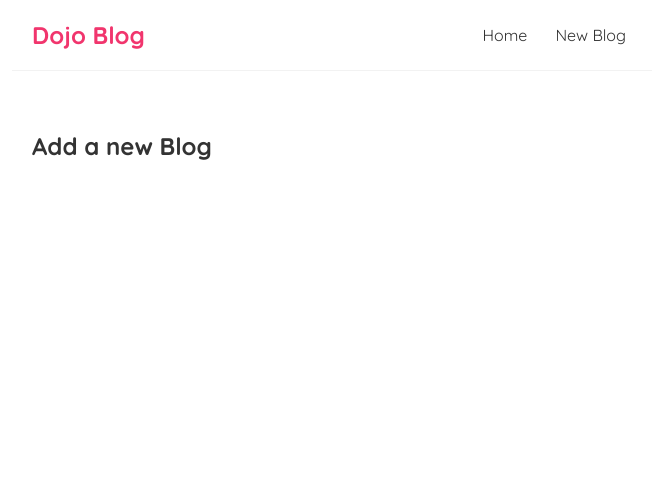
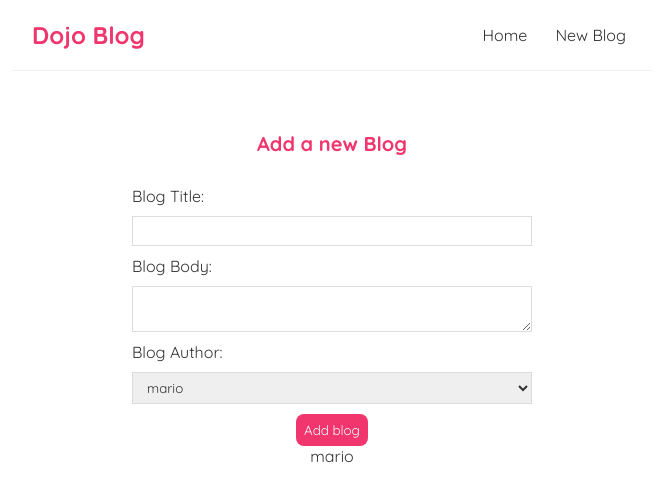
Before and after one commit to famasboy888/ReactJs_course, a React (Create React App) app in the folder day-02/dojo-blog/: page /create in a window 1280 px wide. Shown: the top 502 px of the page, without its empty margins (308-964 px from the left). Built offline with nearby package versions, Linux system fonts and the light colour scheme.

Commit message:
Adding forms

```diff
--- a/day-02/dojo-blog/src/Create.js
+++ b/day-02/dojo-blog/src/Create.js
@@ -1,9 +1,41 @@
+import { useState } from "react";
+
 const Create = () => {
+    const [title, setTitle] = useState("");
+    const [body, setBody] = useState("");
+    const [author, setAuthor] = useState("mario");
+
     return (
         <div className="create">
             <h2>Add a new Blog</h2>
+            <form>
+                <label>Blog Title:</label>
+                <input
+                    type="text"
+                    required
+                    value={title}
+                    onChange={(e)=>(setTitle(e.target.value))} />
+                <label>Blog Body:</label>
+                <textarea
+                    required
+                    value={body}
+                    onChange={(e)=>(setBody(e.target.value))}>
+                </textarea>
+                <label>Blog Author:</label>
+                <select
+                    value={author}
+                    onChange={(e)=>(setAuthor(e.target.value))}>
+                    <option value="mario">mario</option>
+                    <option value="yoshi">yoshi</option>
+                    <option value="wario">wario</option>
+                </select>
+                <button>Add blog</button>
+                <p>{title}</p>
+                <p>{body}</p>
+                <p>{author}</p>
+            </form>
         </div>
-     );
+    );
 }
 
 export default Create;
--- a/day-02/dojo-blog/src/index.css
+++ b/day-02/dojo-blog/src/index.css
@@ -69,3 +69,35 @@
   border-radius: 8px;
   cursor: pointer;
 }
+
+/* create new blog form */
+.create {
+  max-width: 400px;
+  margin: 0 auto;
+  text-align: center;
+}
+.create label {
+  text-align: left;
+  display: block;
+}
+.create h2 {
+  font-size: 20px;
+  color: #f1356d;
+  margin-bottom: 30px;
+}
+.create input, .create textarea, .create select {
+  width: 100%;
+  padding: 6px 10px;
+  margin: 10px 0;
+  border: 1px solid #ddd;
+  box-sizing: border-box;
+  display: block;
+}
+.create button {
+  background: #f1356d;
+  color: #fff;
+  border: 0;
+  padding: 8px;
+  border-radius: 8px;
+  cursor: pointer;
+}
```
Also changed, not shown: 1 other file (tests, documents, lock files or other folders).
